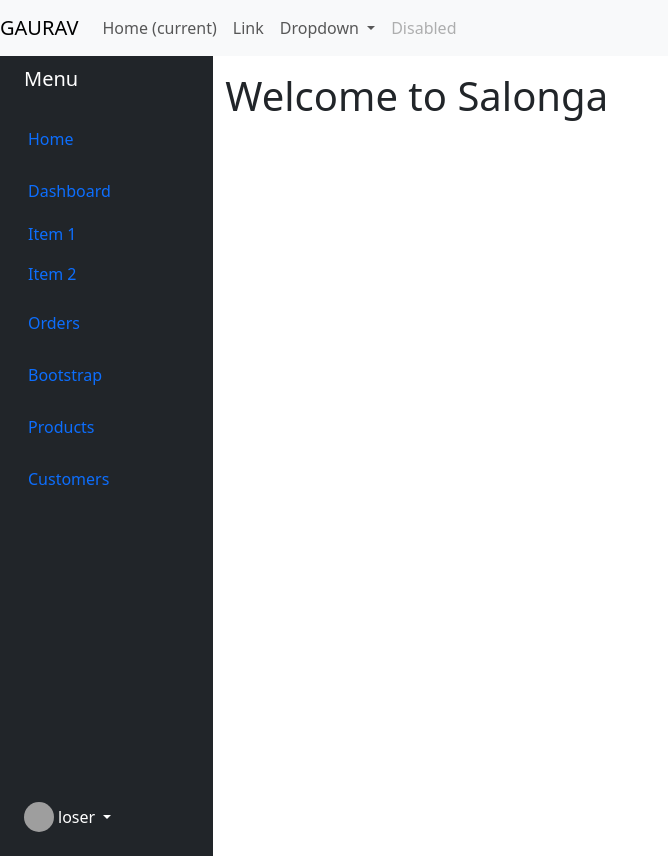
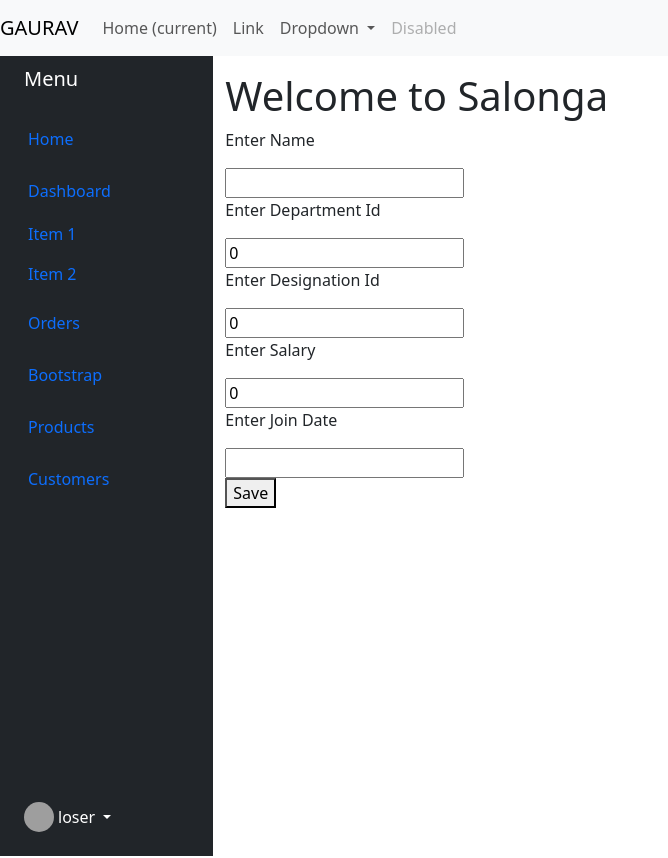
Before and after one commit to gauravmundhada/workspace, an Angular app in the folder AngularApp/: page / in a window 1280 px wide. Shown: the top 858 px of the page, without its empty margins (0-668 px from the left). Built offline with nearby package versions, Linux system fonts and the light colour scheme; grey boxes are pictures that could not be loaded.

Commit message:
Backup Commit

```diff
--- a/AngularApp/src/app/BackEndConnect/backend.service.ts
+++ b/AngularApp/src/app/BackEndConnect/backend.service.ts
@@ -18,7 +18,7 @@ export class ApiConnect{
         let httpHeaders:HttpHeaders = new HttpHeaders({
             Accept:'application/json'
         })
-        this.http.post("https://8080-dbfddbbbfbdfefabcaaaceeafebeccaddbefddaf.premiumproject.examly.io/api/Department",data,{headers:httpHeaders})
+        this.http.post("https://8080-dbfddbbbfbdfefabcaaaceeafebeccaddbefddaf.premiumproject.examly.io/api/Employee",data,{headers:httpHeaders})
         .subscribe(res=>{
             responseData=res;
         },
--- a/AngularApp/src/app/Layout/sidebar.component.ts
+++ b/AngularApp/src/app/Layout/sidebar.component.ts
@@ -86,6 +86,7 @@ import { Component } from "@angular/core";
         </div>
         <div class="col py-3">
             <app-route-component></app-route-component>
+            <crud2></crud2>
         </div>
     </div>
 </div>`
--- a/AngularApp/src/app/app.component.html
+++ b/AngularApp/src/app/app.component.html
@@ -10,3 +10,4 @@
 <header></header>
 <sidebar></sidebar>
 <router-outlet></router-outlet>
+<crud2></crud2>
--- a/AngularApp/src/app/backend.component.html
+++ b/AngularApp/src/app/backend.component.html
@@ -1,14 +1,22 @@
 <div>
     <p>Enter Name</p>
-    <input [(ngModel)]="name" type="text">
+    <input [(ngModel)]="EmployeeName" type="text">
 </div>
 <div>
-    <p>Enter Location</p>
-    <input [(ngModel)]="location" type="text">
+    <p>Enter Department Id</p>
+    <input [(ngModel)]="DepartmentId" type="text">
 </div>
 <div>
-    <p>Enter Age</p>
-    <input [(ngModel)]="age" type="text">
+    <p>Enter Designation Id</p>
+    <input [(ngModel)]="DesignationId" type="text">
+</div>
+<div>
+    <p>Enter Salary</p>
+    <input [(ngModel)]="Salary" type="text">
+</div>
+<div>
+    <p>Enter Join Date</p>
+    <input [(ngModel)]="JoinDate" type="text">
 </div>
 <div>
     <button (click)="handleSave()">Save</button>
--- a/AngularApp/src/app/backend.component.ts
+++ b/AngularApp/src/app/backend.component.ts
@@ -2,7 +2,7 @@ import { Component } from "@angular/core";
 import { ApiConnect } from "./BackEndConnect/backend.service";
 
 @Component({
-    selector:'crud',
+    selector:'crud2',
     templateUrl:'./backend.component.html'
 })
 
@@ -11,13 +11,16 @@ export class CRUD{
     constructor(private http:ApiConnect){
 
     }
-    nme:string="";
-    location:string="";
-    age:number = 0;
+    EmployeeName:string="";
+    DepartmentId:number= 0;
+    DesignationId:number = 0;
+    Salary:number = 0;
+    JoinDate:string="";
+
 
     handleSave(){
-        let data:object= {nme:this.nme, location:this.location,age:this.age}
-        console.log(this.http.SaveData());
+        let data:object= {EmployeeName:this.EmployeeName,DepartmentId:this.DepartmentId,DesignationId:this.DesignationId,Salary:this.Salary,JoinDate:this.JoinDate}
+        console.log(this.http.SaveData(data));
     }
 
 }
```
